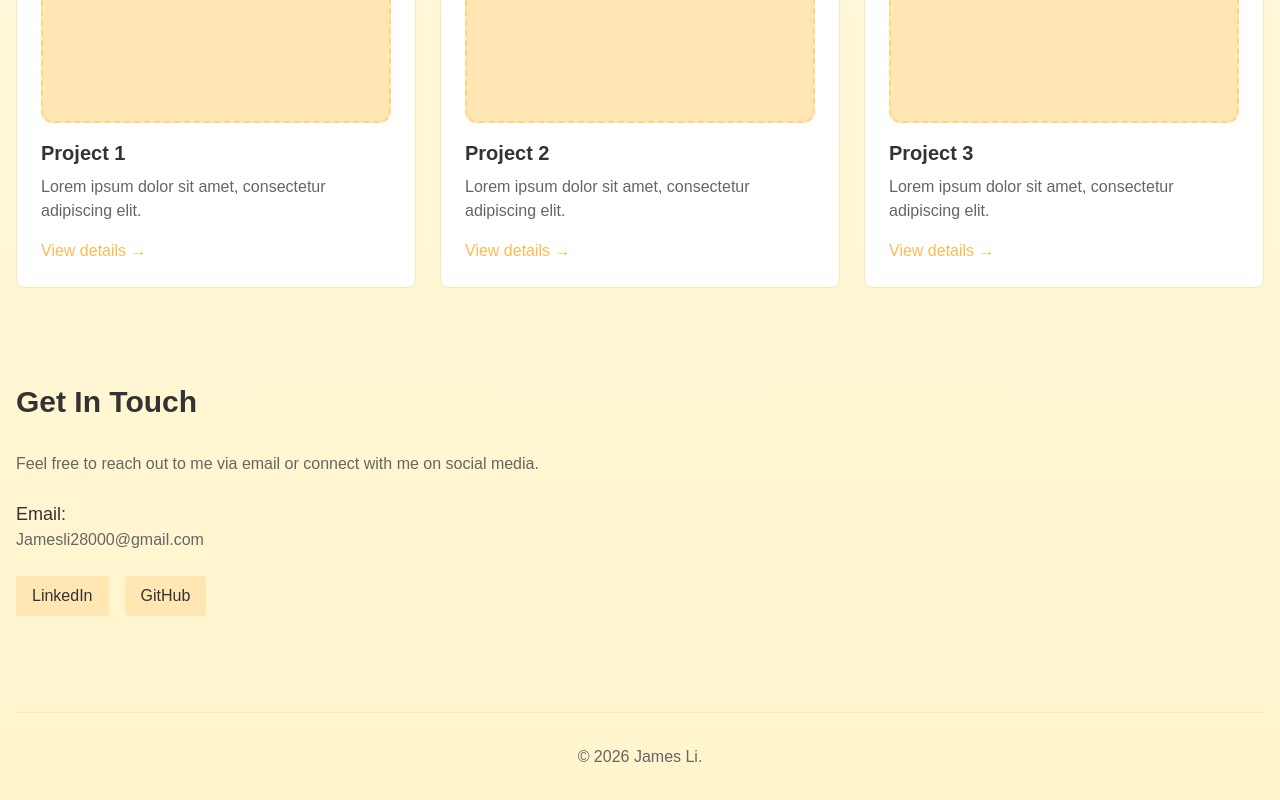
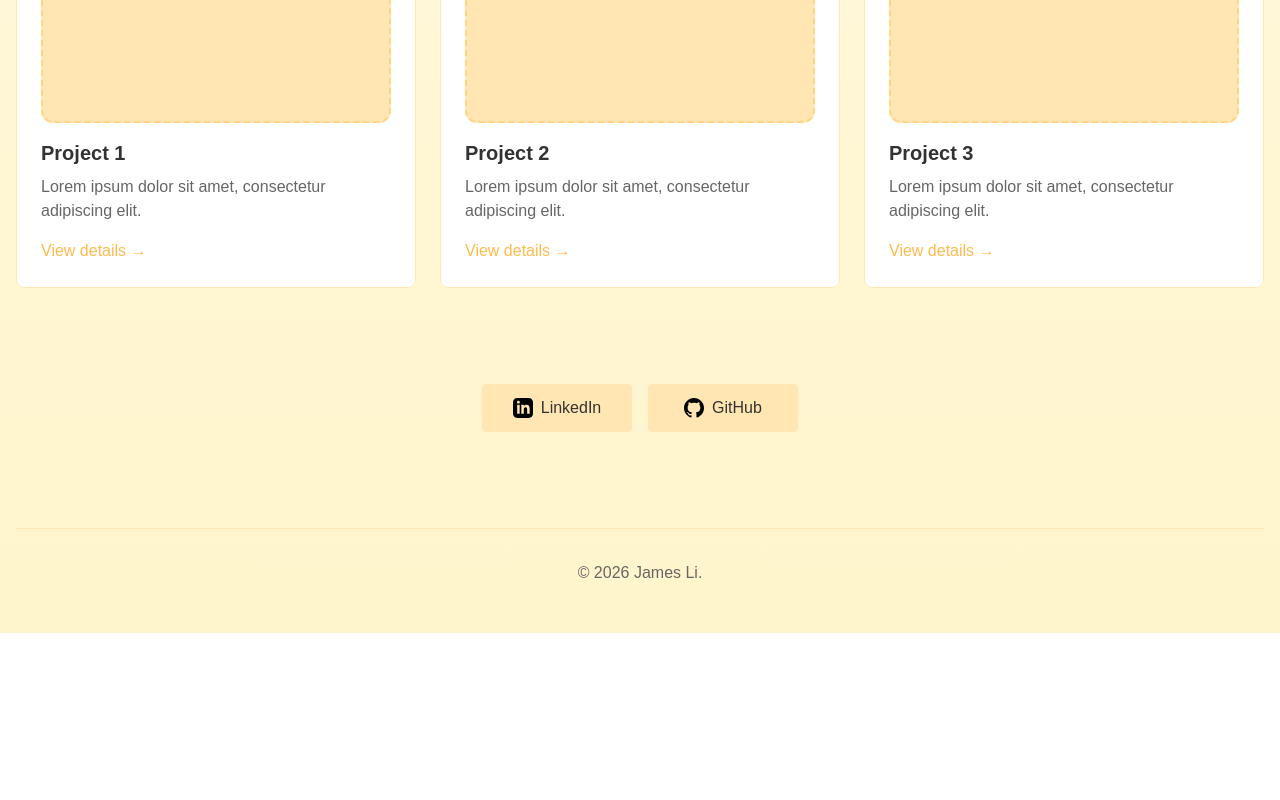
Before and after one commit to James-Li-t/port2026, a Next.js app: page / in a window 1280 px wide. Shown: the part 882-1682 px from the top of the page. After the commit the page ends 1515 px from the top, so only its background shows below. Built offline with nearby package versions, Linux system fonts and the light colour scheme.

Commit message:
layout update

```diff
--- a/app/page.tsx
+++ b/app/page.tsx
@@ -19,7 +19,7 @@ export default function Home() {
 
         {/* Hero Section */}
         <section className="mb-24">
-          <h1 className="text-4xl md:text-5xl font-bold mb-6">Welcome, I'm <span className="text-[#ffbb4d]">James Li</span></h1>
+          <h1 className="text-4xl md:text-5xl font-bold mb-6">Hello, I am <span className="text-[#ffbb4d]">James Li</span></h1>
           <p className="text-xl text-[#666666] max-w-2xl mb-8">Currently a Mathematics undergraduate at Toronto Metropolitan University</p>
           <button className="bg-[#ffe6b3] hover:bg-[#ffd580] text-[#333333] font-medium py-2 px-6 rounded transition-colors">
             View My Work
@@ -58,17 +58,15 @@ export default function Home() {
 
         {/* Contact Section */}
         <section id="contact" className="mb-24">
-          <h2 className="text-3xl font-bold mb-8 text-[#333333]">Get In Touch</h2>
-          <div className="max-w-2xl">
-            <p className="text-[#666666] mb-6">Feel free to reach out to me via email or connect with me on social media.</p>
-            <div className="mb-6">
-              <p className="text-lg text-[#333333] font-medium">Email:</p>
-              <p className="text-[#666666]">Jamesli28000@gmail.com</p>
-            </div>
-            <div className="flex space-x-4">
-              <a href="#" className="bg-[#ffe6b3] hover:bg-[#ffd580] text-[#333333] py-2 px-4 rounded transition-colors">LinkedIn</a>
-              <a href="#" className="bg-[#ffe6b3] hover:bg-[#ffd580] text-[#333333] py-2 px-4 rounded transition-colors">GitHub</a>
-            </div>
+          <div className="flex flex-col sm:flex-row justify-center gap-4">
+            <a href="https://www.linkedin.com/in/james-li-3675a91b4/" className="bg-[#ffe6b3] hover:bg-[#ffd580] text-[#333333] py-3 px-6 rounded transition-colors flex items-center justify-center space-x-2 min-w-[150px]">
+              <img src="/linkedin-icon.svg" alt="LinkedIn" className="w-5 h-5" />
+              <span>LinkedIn</span>
+            </a>
+            <a href="https://github.com/James-Li-t" className="bg-[#ffe6b3] hover:bg-[#ffd580] text-[#333333] py-3 px-6 rounded transition-colors flex items-center justify-center space-x-2 min-w-[150px]">
+              <img src="/github-icon.svg" alt="GitHub" className="w-5 h-5" />
+              <span>GitHub</span>
+            </a>
           </div>
         </section>
 
```
Also changed, not shown: public/github-icon.svg (added), public/linkedin-icon.svg (added).
